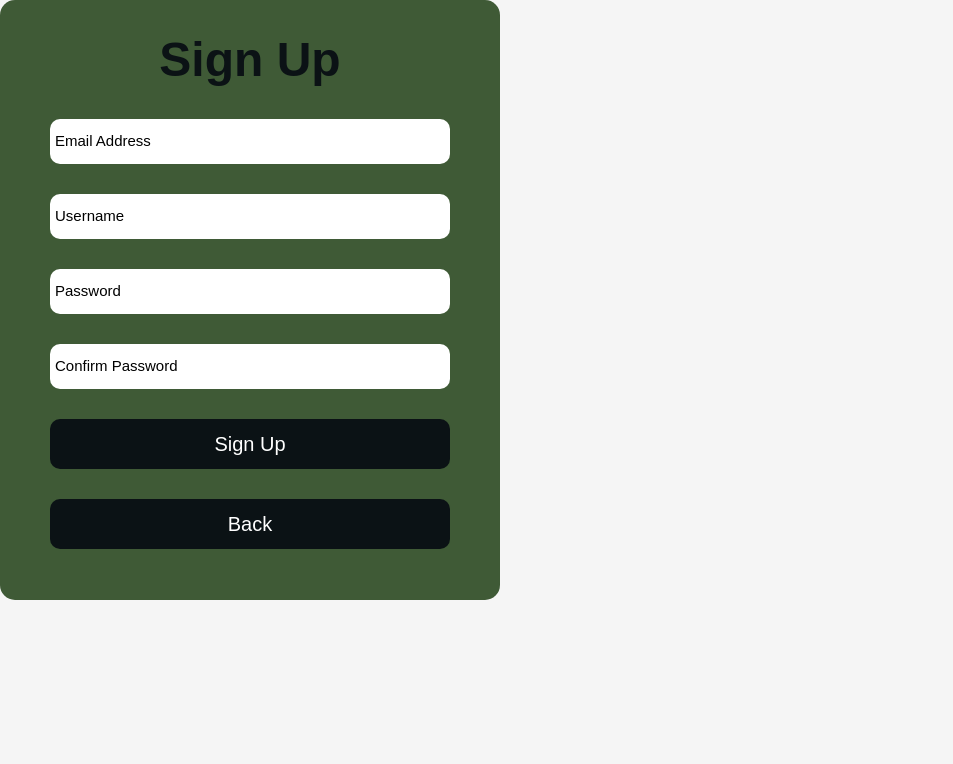
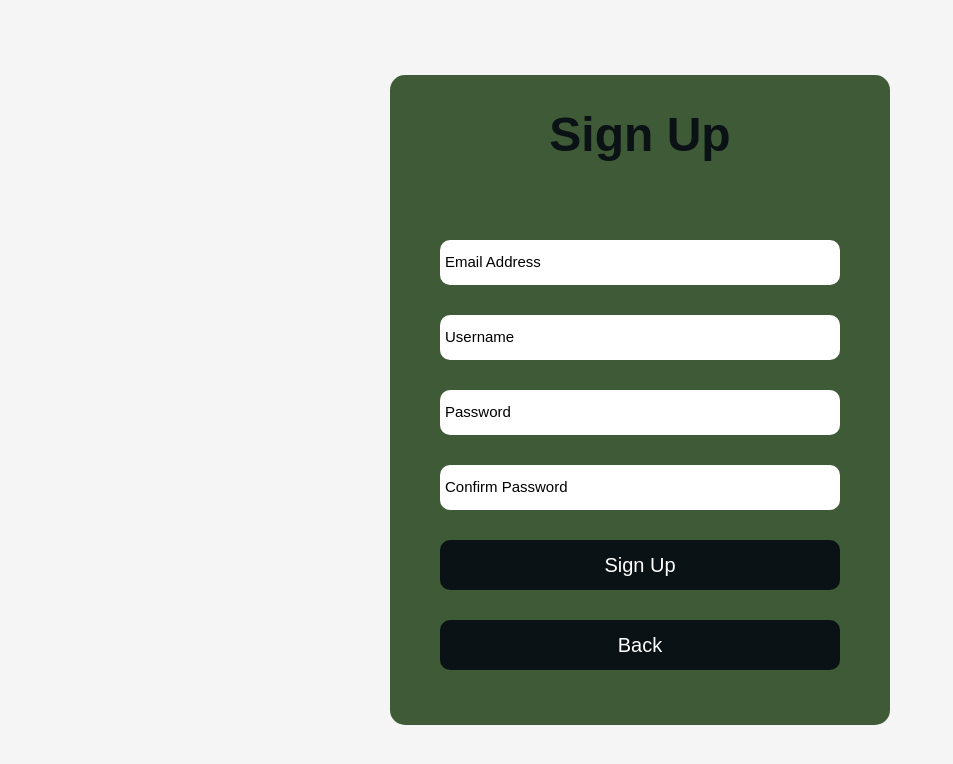
Before and after one commit to mngv7/stock-portfolio-manager, a React (Vite) app in the folder client/: page /signup in a window 1280 px wide. Shown: the top 764 px of the page, without its empty margins (0-953 px from the left). Built offline with nearby package versions, Linux system fonts and the light colour scheme; no server answers.

Commit message:
Invalid signup message for UI and better styling

```diff
--- a/client/src/assets/loginContainer.css
+++ b/client/src/assets/loginContainer.css
@@ -9,12 +9,21 @@
     justify-content: flex-start;
 }
 
+
+.signup-page {
+    height: 100vh;
+    display: flex;
+    justify-content: center;
+    align-items: center;
+    background-color: #f5f5f5;  /* optional */
+}
+
 .login-container {
     height: 500px;
 }
 
 .sign-up-container {
-    height: 600px;
+    height: 650px;
 }
 
 .login-title {
--- a/client/src/components/SignUp.tsx
+++ b/client/src/components/SignUp.tsx
@@ -42,8 +42,12 @@ function SignUp() {
     }
 
     return (
+        <div className='signup-page'>
             <div className="auth-container sign-up-container">
                 <h1 className='login-title'>Sign Up</h1>
+                <p className='login-error'>
+                    {!validSignUp ? "Invalid!" : ""}
+                </p>
                 <div className='login-input-button-group'>
                     <input
                         className='login-input'
@@ -71,6 +75,7 @@ function SignUp() {
                     <button className='login-button' onClick={handleBack}>Back</button>
                 </div>
             </div>
+        </div>
     )
 }
 
```
Lines whose indentation alone changed are shown as unchanged.
